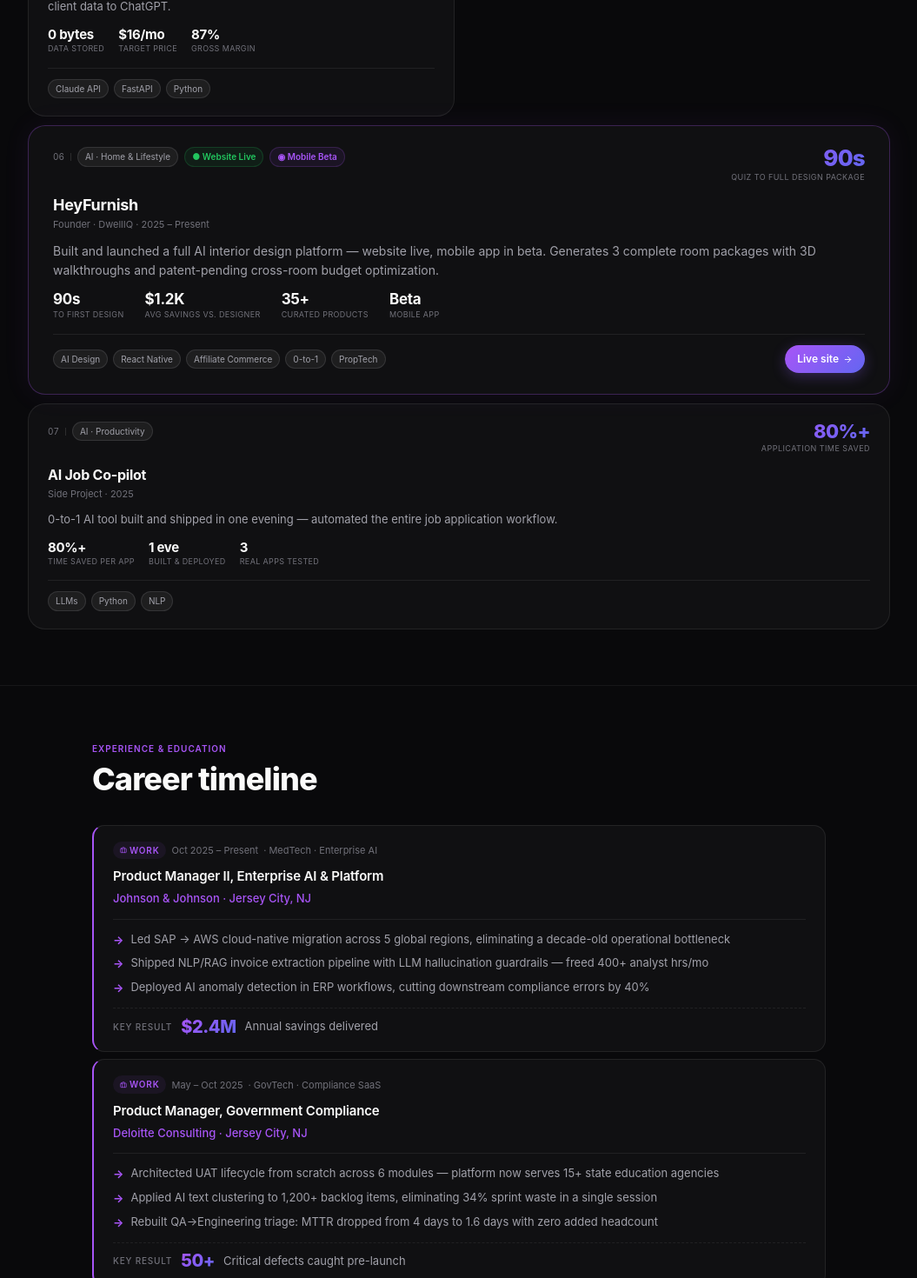
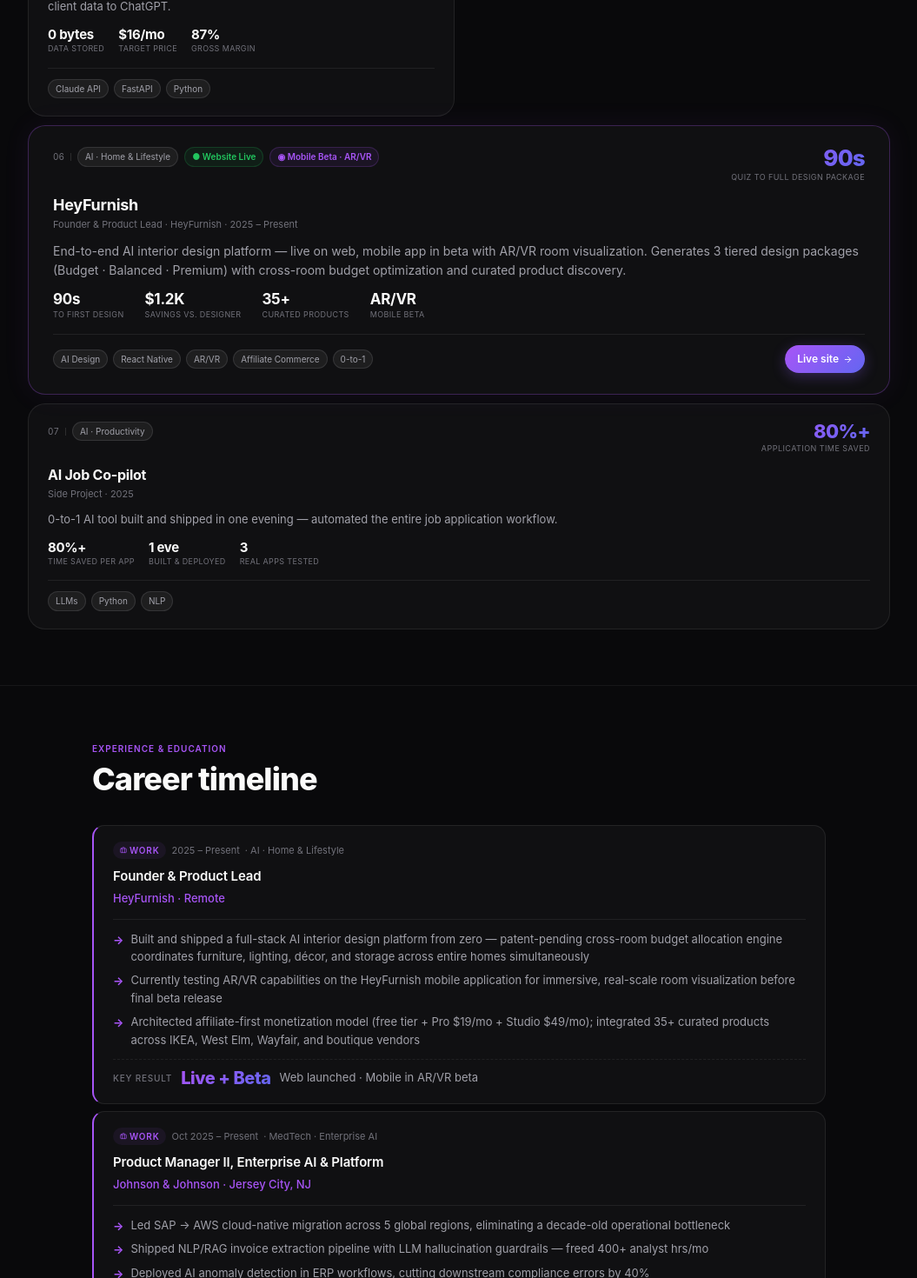
Before and after one commit to shubhamshrivastava11/shubham-portfolio, a React (Vite) app: page / in a window 1280 px wide. Shown: the part 2031-3501 px from the top of the page at 87% size, without its empty margins (112-1167 px from the left). Built offline with nearby package versions, Linux system fonts and the light colour scheme.

Commit message:
Add HeyFurnish to timeline (top), remove DwellIQ, highlight AR/VR beta
Co-Authored-By: Claude Sonnet 4.6 <noreply@anthropic.com>

```diff
--- a/src/App.jsx
+++ b/src/App.jsx
@@ -78,14 +78,14 @@ const projects = [
   {
     slug: null, index: '06', tag: 'AI · Home & Lifestyle',
     title: 'HeyFurnish',
-    company: 'Founder · DwellIQ', period: '2025 – Present',
+    company: 'Founder & Product Lead · HeyFurnish', period: '2025 – Present',
     heroValue: '90s', heroLabel: 'quiz to full design package',
-    hook: 'Built and launched a full AI interior design platform — website live, mobile app in beta. Generates 3 complete room packages with 3D walkthroughs and patent-pending cross-room budget optimization.',
-    metrics: [{ value: '90s', label: 'To first design' }, { value: '$1.2K', label: 'Avg savings vs. designer' }, { value: '35+', label: 'Curated products' }, { value: 'Beta', label: 'Mobile app' }],
-    tags: ['AI Design', 'React Native', 'Affiliate Commerce', '0-to-1', 'PropTech'],
+    hook: 'End-to-end AI interior design platform — live on web, mobile app in beta with AR/VR room visualization. Generates 3 tiered design packages (Budget · Balanced · Premium) with cross-room budget optimization and curated product discovery.',
+    metrics: [{ value: '90s', label: 'To first design' }, { value: '$1.2K', label: 'Savings vs. designer' }, { value: '35+', label: 'Curated products' }, { value: 'AR/VR', label: 'Mobile beta' }],
+    tags: ['AI Design', 'React Native', 'AR/VR', 'Affiliate Commerce', '0-to-1'],
     url: 'https://www.heyfurnish.com',
     featured: true,
-    badges: [{ label: '● Website Live', color: '#22c55e' }, { label: '◉ Mobile Beta', color: '#a855f7' }],
+    badges: [{ label: '● Website Live', color: '#22c55e' }, { label: '◉ Mobile Beta · AR/VR', color: '#a855f7' }],
   },
   {
     slug: null, index: '07', tag: 'AI · Productivity',
@@ -100,6 +100,14 @@ const projects = [
 
 /* ── Experience & education ── */
 const timeline = [
+  { type: 'work', period: '2025 – Present', role: 'Founder & Product Lead',
+    org: 'HeyFurnish', location: 'Remote', domain: 'AI · Home & Lifestyle',
+    keyResult: { value: 'Live + Beta', label: 'Web launched · Mobile in AR/VR beta' },
+    bullets: [
+      'Built and shipped a full-stack AI interior design platform from zero — patent-pending cross-room budget allocation engine coordinates furniture, lighting, décor, and storage across entire homes simultaneously',
+      'Currently testing AR/VR capabilities on the HeyFurnish mobile application for immersive, real-scale room visualization before final beta release',
+      'Architected affiliate-first monetization model (free tier + Pro $19/mo + Studio $49/mo); integrated 35+ curated products across IKEA, West Elm, Wayfair, and boutique vendors',
+    ]},
   { type: 'work', period: 'Oct 2025 – Present', role: 'Product Manager II, Enterprise AI & Platform',
     org: 'Johnson & Johnson', location: 'Jersey City, NJ', domain: 'MedTech · Enterprise AI',
     keyResult: { value: '$2.4M', label: 'Annual savings delivered' },
```
